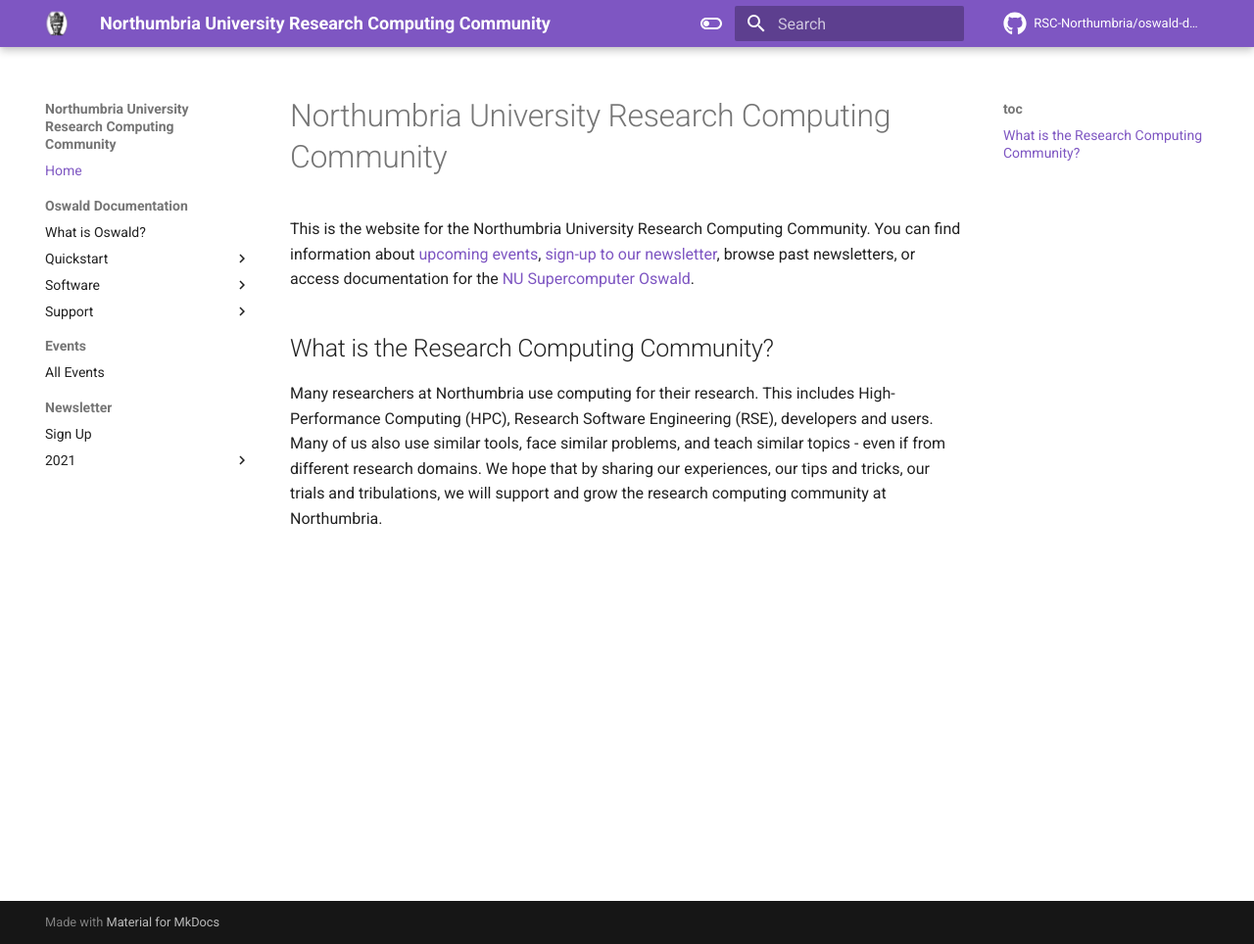
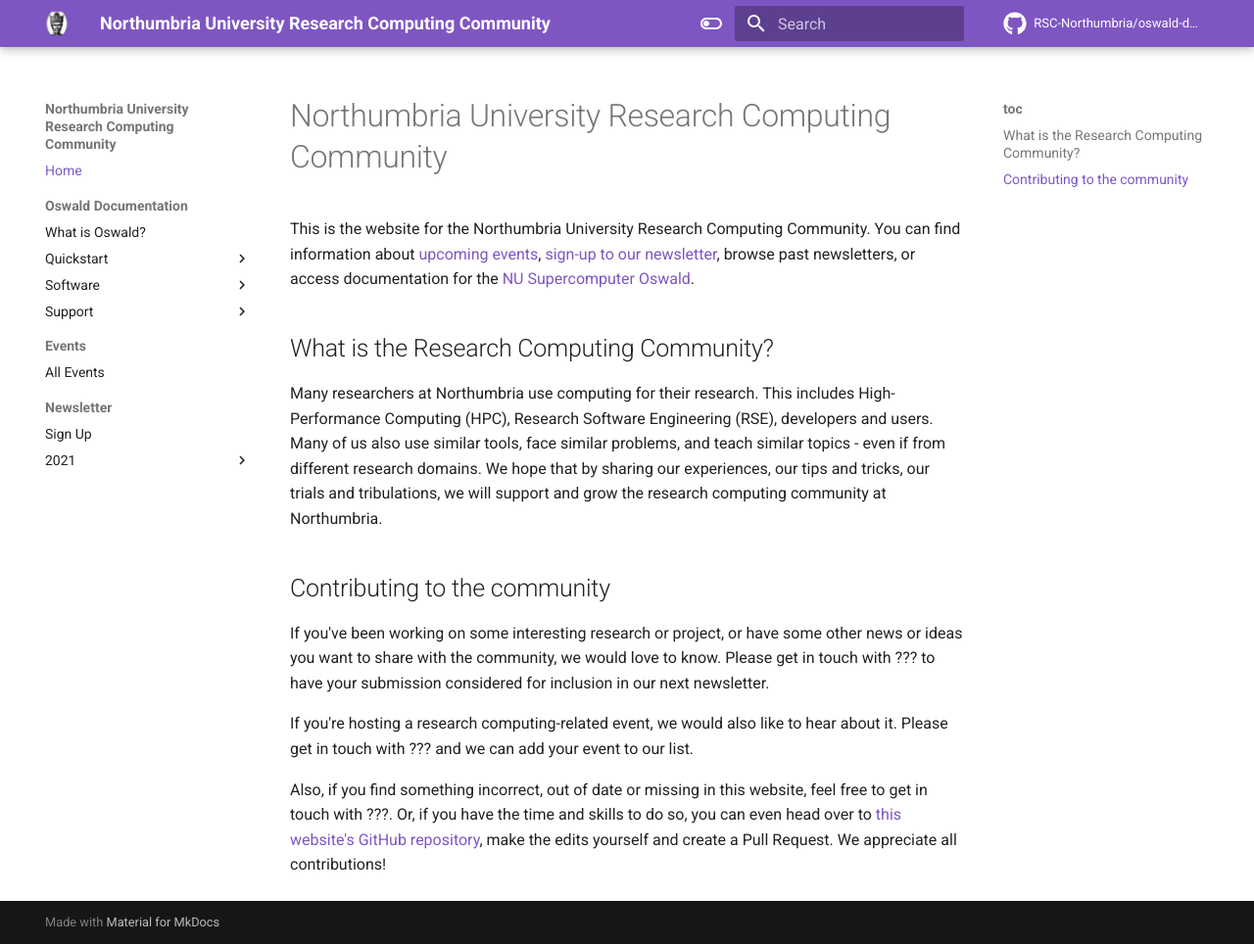
Before and after one commit to NorthumbriaResearchComputing/oswald-docs, an MkDocs documentation site: the page built from docs/index.md, in a window 1280 px wide and 964 px high. Shown: the whole window at 98% size. Built offline with MkDocs 1.6.1 and Material for MkDocs 9.7.7, drawn with Linux system fonts in a browser that asks for light colours; comment, search, counter and statistics services are not loaded.

Commit message:
Add section on contributing to the community

```diff
--- a/docs/index.md
+++ b/docs/index.md
@@ -5,3 +5,11 @@ This is the website for the Northumbria University Research Computing Community.
 ## What is the Research Computing Community?
 
 Many researchers at Northumbria use computing for their research. This includes High-Performance Computing (HPC), Research Software Engineering (RSE), developers and users. Many of us also use similar tools, face similar problems, and teach similar topics - even if from different research domains. We hope that by sharing our experiences, our tips and tricks, our trials and tribulations, we will support and grow the research computing community at Northumbria.
+
+## Contributing to the community
+
+If you've been working on some interesting research or project, or have some other news or ideas you want to share with the community, we would love to know. Please get in touch with ??? to have your submission considered for inclusion in our next newsletter.
+
+If you're hosting a research computing-related event, we would also like to hear about it. Please get in touch with ??? and we can add your event to our list.
+
+Also, if you find something incorrect, out of date or missing in this website, feel free to get in touch with ???. Or, if you have the time and skills to do so, you can even head over to [this website's GitHub repository](https://github.com/RSC-Northumbria/oswald-docs), make the edits yourself and create a Pull Request. We appreciate all contributions!
```
